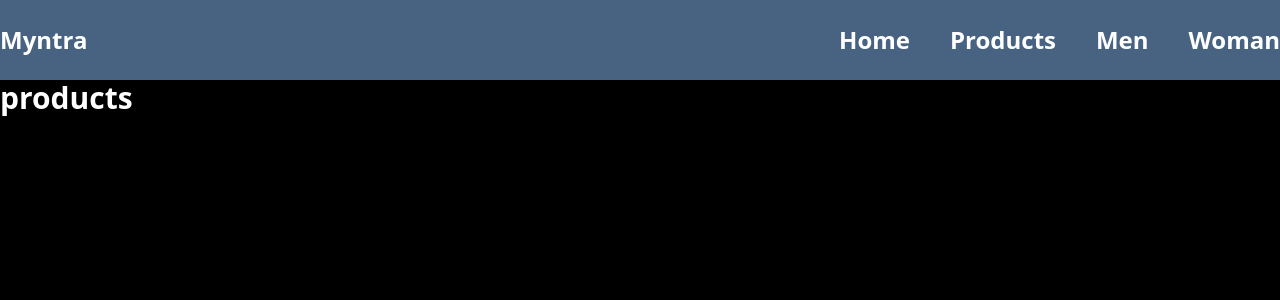
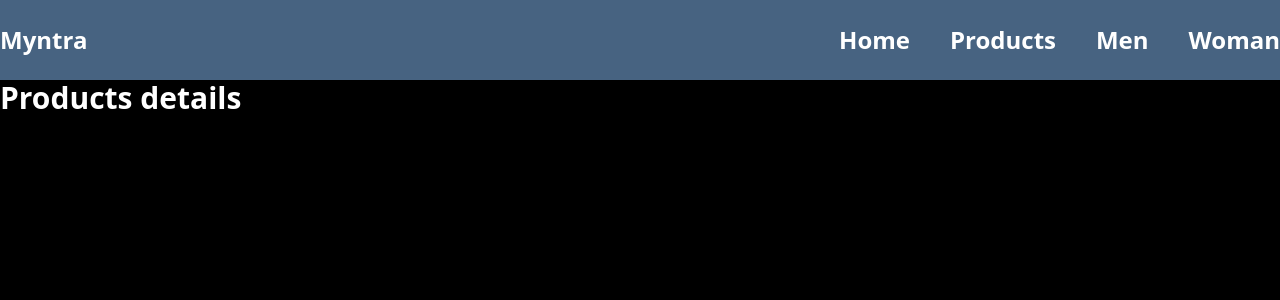
Before and after one commit to dhruval1907/React-cohort22, a React (Vite) app in the folder context-api/: page /products/1 in a window 1280 px wide. Shown: the top 300 px of the page. Built offline with nearby package versions, Linux system fonts and the light colour scheme.

Commit message:
ki haal hai

```diff
--- a/context-api/src/App.jsx
+++ b/context-api/src/App.jsx
@@ -5,6 +5,7 @@ import Hero from './components/Hero'
 import Products from './components/Products'
 import Men from './components/Men'
 import Women from './components/Women'
+import Productdetails from './components/Productdetails'
 
 const App = () => {
   return (
@@ -13,7 +14,7 @@ const App = () => {
       <Routes>
         <Route path='/' element={<Hero/>}/>
         <Route path='/products' element={<Products/>}/>
-        <Route path='/products/:id' element={<Products/>}/>
+        <Route path='/products/:id' element={<Productdetails/>}/>
         <Route path='/Men' element={<Men/>}/>
         <Route path='/Women' element={<Women/>}/>
       </Routes>
--- /dev/null
+++ b/context-api/src/components/Productdetails.jsx
@@ -0,0 +1,11 @@
+import React from 'react'
+
+const Productdetails = () => {
+  return (
+    <div>
+        <h1 className='text-white font-semibold text-3xl'>Products details</h1>
+    </div>
+  )
+}
+
+export default Productdetails
```
